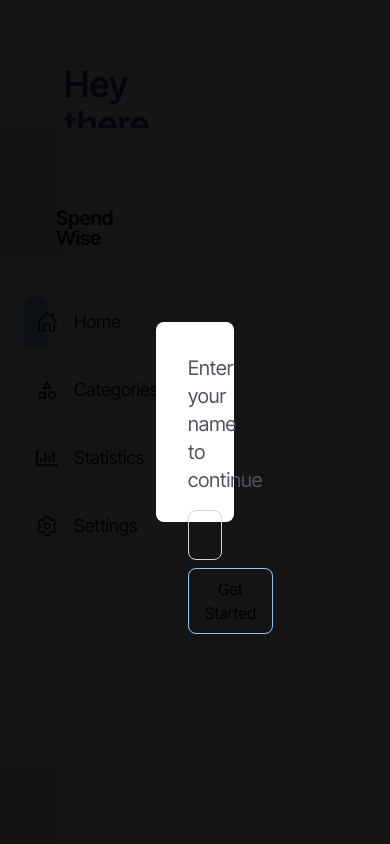
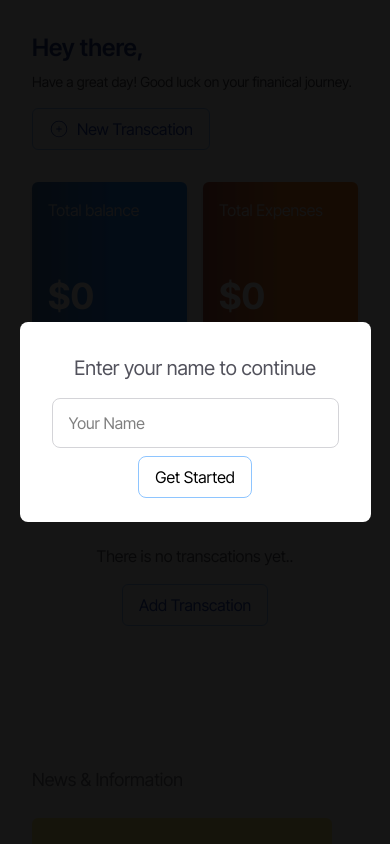
Before and after one commit to musabdev02/expense-tracker, a React (Vite) app: page / in a window 390 px wide. Shown: the top 844 px of the page. Built offline with nearby package versions, Linux system fonts and the light colour scheme.

Commit message:
make homepage responsive for small devices

```diff
--- a/src/components/Home/Card.jsx
+++ b/src/components/Home/Card.jsx
@@ -1,10 +1,10 @@
 
 const Card = ({ content, addClass, balance}) => {
     return (
-      <div className={` ${addClass} shadow-md p-4 w-[50%] h-[200px] rounded-md flex flex-col justify-between`}>
+      <div className={` ${addClass} shadow-md p-4 w-[50%] h-[150px] sm:h-[200px] rounded-md flex flex-col justify-between`}>
         <p className='text-zinc-200'>{content}</p>
         {
-          <h3 className='font-bold text-5xl text-white'>${balance}</h3>
+          <h3 className='font-bold text-4xl sm:text-5xl text-white'>${balance}</h3>
         }
       </div>
     )
--- a/src/components/Home/SinglePoup.jsx
+++ b/src/components/Home/SinglePoup.jsx
@@ -3,7 +3,7 @@ import React from 'react'
 const SinglePoup = ({ title, holder, isNumber, changeFun, changeVal, saveFun}) => {
   return (
     <div className="w-full h-screen z-9 left-0 top-0 absolute bg-[#020202eb] flex items-center justify-center">
-    <div className="w-[20%] h-[200px] bg-white rounded-lg p-8 text-center">
+    <div className="sm:w-[20%] w-[90%] h-[200px] bg-white rounded-lg p-8 text-center">
       <h3 className=" text-xl text-zinc-600">
         {title}
       </h3>
--- a/src/components/Home/Transaction.jsx
+++ b/src/components/Home/Transaction.jsx
@@ -19,7 +19,7 @@ const Transaction = ({ title, amount, date, time, icon }) => {
         <h3>{date}</h3>
       </div>
       {/* time */}
-      <div>
+      <div className='hidden sm:block'>
         <h3>{time}</h3>
       </div>
       {/* actions */}
--- a/src/components/Home/TransactionsContainer.jsx
+++ b/src/components/Home/TransactionsContainer.jsx
@@ -6,22 +6,22 @@ const Transactions = ({ newTransRq }) => {
   let transcations = JSON.parse(localStorage.getItem("transcations")) || [];
   return (
     <div className='mt-12'>
-      <h3 className='text-2xl font-semibold text-zinc-600'>Recent Transactions</h3>
+      <h3 className='text-xl sm:text-2xl font-semibold text-zinc-600'>Recent Transactions</h3>
       <div className='flex justify-between mt-4 text-zinc-600 w-[98%] relative addUnderline pb-3'>
         <p>Transaction name</p>
         <p>Amount</p>
         <p>Date</p>
-        <p>Time</p>
+        <p className='hidden sm:block'>Time</p>
         <p>Actions</p>
       </div>
-      <div className='hiddenScrollbar h-[330px] overflow-y-auto'>
+      <div className='hiddenScrollbar h-[250px] sm:h-[330px] sm:overflow-y-auto'>
         {
           transcations.length >= 1 ?
           transcations.reverse().map((item, index) => (
             <Transaction title={item.title} amount={item.amount} key={index} date={item.date} time={item.time} icon={item.icon} />
           )):
           <div className='h-full flex items-center justify-center flex-col gap-4'>
-            <h4 className='text-lg text-zinc-600'>There is no transcations yet..</h4>
+            <h4 className='text-md sm:text-lg text-zinc-600'>There is no transcations yet..</h4>
            <span onClick={newTransRq}><Button content={"Add Transcation"} /></span>
           </div>
         }
--- a/src/components/Layout.jsx
+++ b/src/components/Layout.jsx
@@ -7,7 +7,7 @@ const Layout = () => {
     <section>
     <div className="flex flex-col-reverse h-screen sm:flex-row ">
       <Sidebar />
-      <div className="flex-1 overflow-y-hidden bg-[white] h-full p-16">
+      <div className="flex-1 sm:overflow-y-hidden bg-[white] h-full p-8 sm:p-16">
        <Outlet />
       </div>
     </div>
--- a/src/components/Sidebar.jsx
+++ b/src/components/Sidebar.jsx
@@ -9,7 +9,7 @@ const Sidebar = () => {
   let location = useLocation();
 
   return (
-    <section className="w-[16%] h-screen bg-[#f0f7ff]">
+    <section className="hidden sm:block w-[16%] h-screen bg-[#f0f7ff]">
       <div className="py-20">
         <div className="logo px-12 flex items-center gap-2">
           <img src="/logo.png" alt="logo" className="w-10" />
--- a/src/components/UI/Alert.jsx
+++ b/src/components/UI/Alert.jsx
@@ -2,8 +2,8 @@ import React from 'react'
 
 const Alert = ({ content, color, isVisible }) => {
   return (
-    <div className={`z-99 absolute right-10 bottom-10 ${isVisible ? "opacity-100" : "opacity-0"} ${isVisible ? "visible" : "invisible"}`}>
-      <div className={`w-96 p-2 px-4 border ${color === "red" ? "border-red-300 bg-red-100" : "border-green-300 bg-green-100"} rounded-lg flex items-center gap-4`}>
+    <div className={`z-99 absolute top-4 right-10 sm:bottom-10 ${isVisible ? "opacity-100" : "opacity-0"} ${isVisible ? "visible" : "invisible"}`}>
+      <div className={`w-80 sm:w-96 p-2 px-4 border ${color === "red" ? "border-red-300 bg-red-100" : "border-green-300 bg-green-100"} rounded-lg flex items-center gap-4`}>
         <div className={`w-[15px] h-[15px] ${color === "red" ? "bg-red-500" : "bg-green-500"} rounded-[50%]`}></div>
         <h1 className='font-semibold text-md text-zinc-600'>{content}</h1>
       </div>
--- a/src/pages/Home.jsx
+++ b/src/pages/Home.jsx
@@ -168,8 +168,8 @@ const Home = () => {
       {/* transition popup */}
       {
         newTrans &&
-        <div className="absolute flex justify-center items-center w-full h-screen bg-zinc-800/50 left-0 top-0 z-9">
-          <div className="w-[30%] relative h-[auto] bg-white  my-4 rounded-lg px-8 py-16">
+        <div className="absolute flex justify-center items-center w-full h-[100vh] bg-zinc-800/50 left-0 top-0 z-99">
+          <div className="w-[90%] sm:w-[30%] relative h-[auto] bg-white  my-4 rounded-lg px-8 py-16">
             <span
               onClick={abortTransRq}
               className="absolute right-5 top-5 cursor-pointer"
@@ -227,12 +227,12 @@ const Home = () => {
 
       {/* homePage */}
         <section>
-          <div className="flex items-center justify-between">
+          <div className="flex items-start sm:items-center gap-4 sm:gap-0 justify-between flex-col sm:flex-row">
             <div>
-              <h3 className="font-semibold text-4xl text-blue-900">
+              <h3 className="font-semibold text-2xl sm:text-4xl text-blue-900">
                 Hey there, {userName.slice(0, 1).toUpperCase() + userName.slice(1)}
               </h3>
-              <p className="pt-2 text-zinc-700 text-md">
+              <p className="pt-2 text-zinc-700 text-sm sm:text-md">
                 Have a great day! Good luck on your finanical journey.
               </p>
             </div>
@@ -240,9 +240,9 @@ const Home = () => {
               <Button content={"New Transcation"} isIcon={true} />
             </span>
           </div>
-          <section className="flex gap-6">
+          <section className="flex gap-6 flex-col sm:flex-row">
           {/* cards & transcations */}
-          <div className="w-[70%]">
+          <div className="w-[100%] sm:w-[70%]">
           <div className="mt-8 flex gap-4 w-full">
             <Card
               content={"Total balance"}
@@ -258,7 +258,7 @@ const Home = () => {
           <TransactionsContainer newTransRq={newTransRq}/>
           </div>
           {/* info & news */}
-          <div className="w-[30%] py-8 px-14">
+          <div className="w-[100%] sm:w-[30%] py-8 sm:px-14">
             <h4 className="mb-6 text-lg text-zinc-500">News & Information</h4>
             {/* add balance card! */}
             {
```
